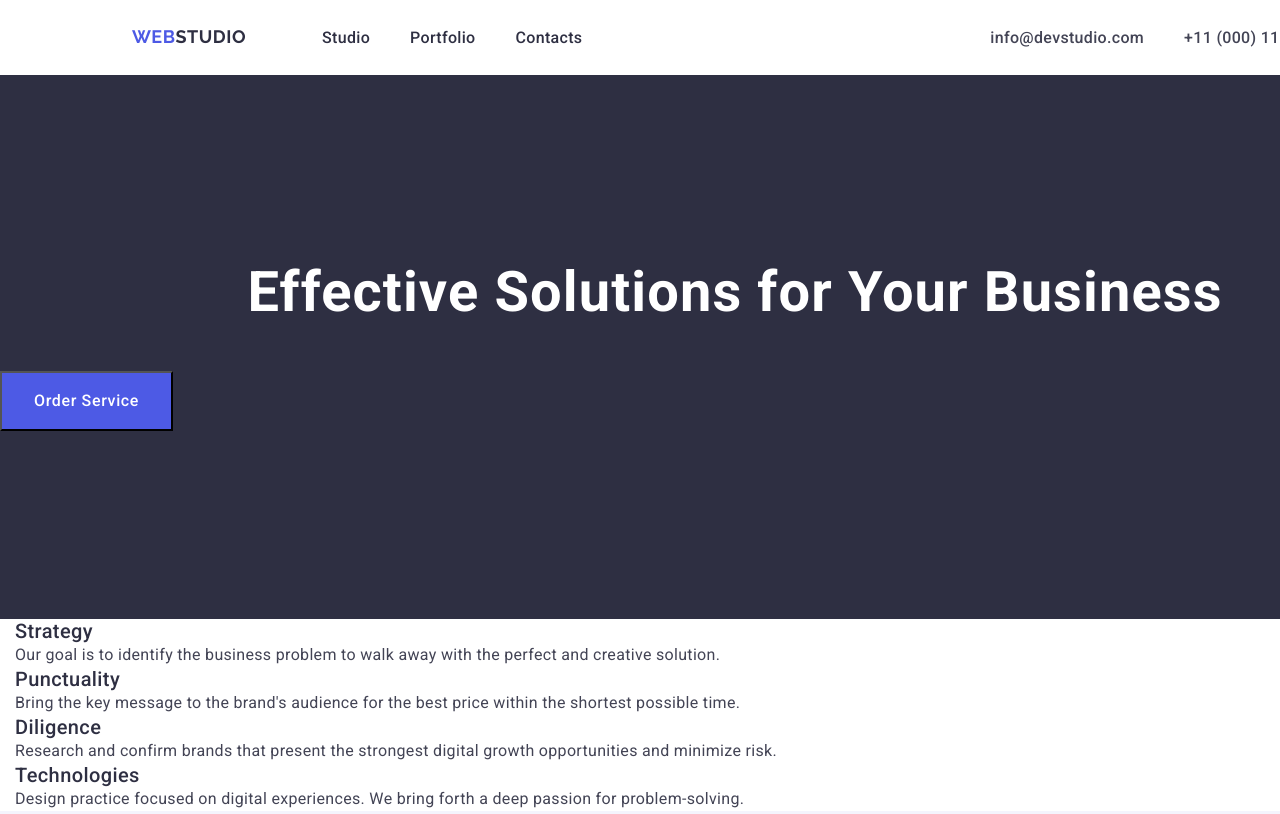
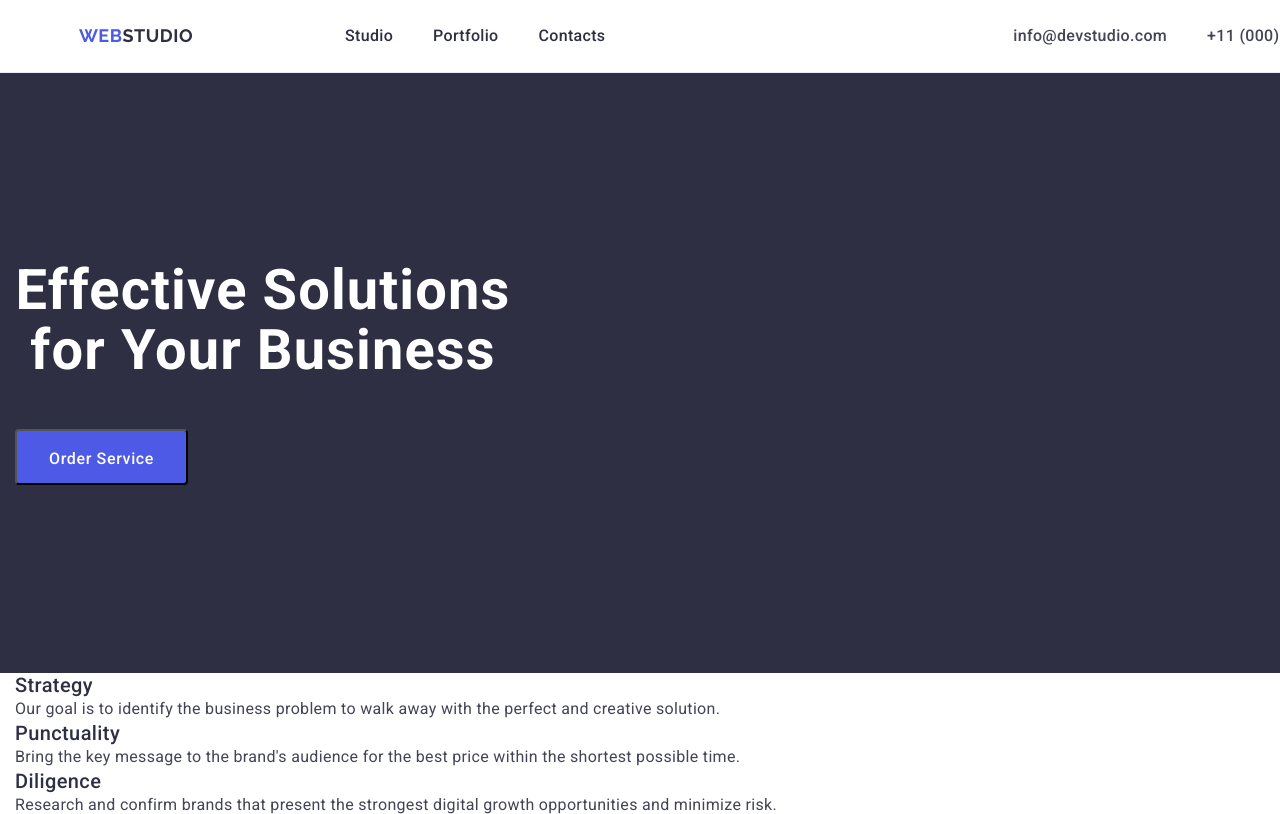
Before and after one commit to kefllr/goit-markup-hw-03, a plain HTML site: page index.html in a window 1280 px wide. Shown: the top 814 px of the page. Drawn offline with nearby package versions, Linux system fonts and the light colour scheme.

Commit message:
goit-markup-hw-03

```diff
--- a/css/styles.css
+++ b/css/styles.css
@@ -26,7 +26,12 @@ p, h1, h2, h3, h4, h5, h6{
     margin-top: 0;
     margin-bottom: 0;
 }
-
+img{
+    display: block;
+}
+.header{
+    border-bottom: 1px solid #e7e9fc;
+}
 .container{
     width: 1470px;
     padding-left: 15px;
@@ -39,15 +44,17 @@ p, h1, h2, h3, h4, h5, h6{
     gap: 76px;
     justify-content: center;
     align-items: center;
-    padding: 25.5px 0;
+    padding: 0 15px;
+    width:1440px;
 }
 .cont-stud-sect{
-    padding: 188px 0;
+
 }
 .navig{
-
+    align-items: center;
     display: flex;
     gap: 76px;
+    padding: 24px 0;
 }
 .list-nav{
     display: flex;
@@ -58,7 +65,9 @@ p, h1, h2, h3, h4, h5, h6{
     display: flex;
     gap: 40px;
 }
-
+.logo{
+    margin-right: 76px;
+}
 .link .logo-name{
     color: #2E2F42;
 }
@@ -88,6 +97,7 @@ p, h1, h2, h3, h4, h5, h6{
     text-align: center;
     color: #FFF;
     margin-bottom: 48px;
+    max-width: 496px;
 }
 .button{
     cursor: pointer;
@@ -98,6 +108,9 @@ p, h1, h2, h3, h4, h5, h6{
     letter-spacing: 0.04em;
     padding: 16px 32px;
     display: block;
+    min-width: 169px;
+    height: 56px;
+    border-radius: 4px;
 
 }
 button:hover,
@@ -115,7 +128,7 @@ button:focus{
 }
 .stud-sect{
     background-color: #2e2f42;
-    width: 1470px;
+    padding: 188px 0;
 }
 .visually-hidden {
     position: absolute;
--- a/index.html
+++ b/index.html
@@ -14,10 +14,10 @@
 </head>
 <body>
 
-    <header>
+    <header class="header">
         <div class="container cont-header">
         <nav class="navig">
-            <a href="./index.html" class="link">Web<span class="logo-name">Studio</span></a>
+            <a href="./index.html" class="link logo">Web<span class="logo-name">Studio</span></a>
             <ul class="list-nav">
                 <li>
                     <a href="./index.html" class="link-nav">Studio</a>
```
